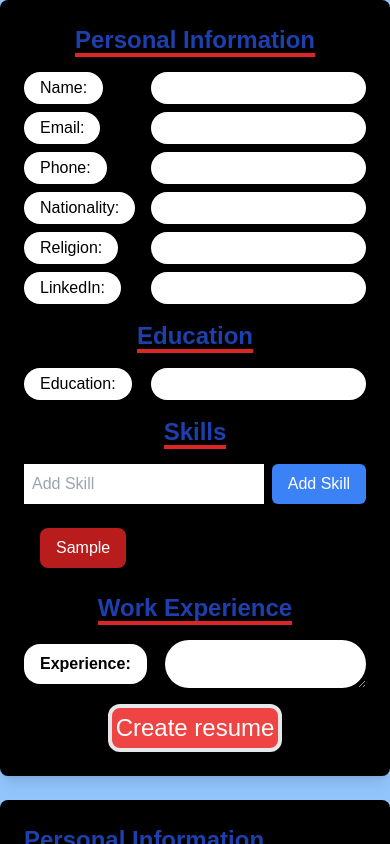
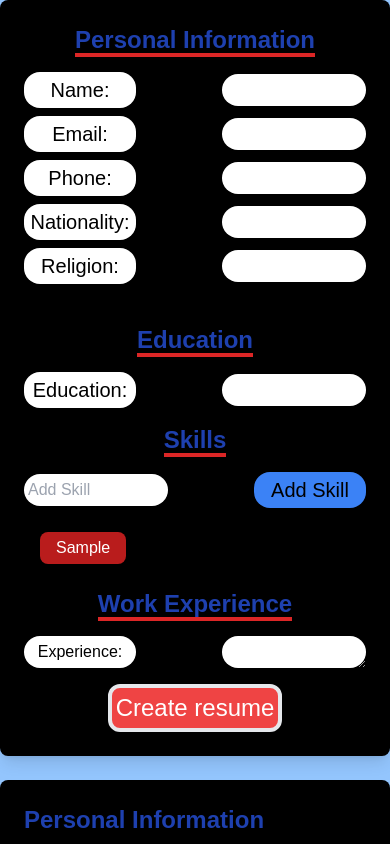
Before and after one commit to ParvezCoder/milstone3, a Next.js app: page / in a window 390 px wide. Both pictures are taken after typing "Sample" into the empty fields and a click on the button "Add Skill". Shown: the top 844 px of the page. Built offline with nearby package versions, Linux system fonts and the light colour scheme.

Commit message:
Responsive

```diff
--- a/src/app/page.tsx
+++ b/src/app/page.tsx
@@ -7,7 +7,6 @@ interface ResumeData {
   phone: string;
   nationality: string;
   religion: string;
-  linkedin: string;
   education: string;
   skills: string[]; // Explicitly setting skills as an array of strings
   experience: string;
@@ -20,13 +19,12 @@ const Resume = () => {
     phone: '',
     nationality: '',
     religion: '',
-    linkedin: '',
     education: '',
     skills: [], // Initialize as an empty string array
     experience: '',
   });
-   const [newSkill, setNewSkill] = useState('');
-   const handleInputChange = (e: React.ChangeEvent<HTMLInputElement | HTMLTextAreaElement>) => {
+  const [newSkill, setNewSkill] = useState('');
+  const handleInputChange = (e: React.ChangeEvent<HTMLInputElement | HTMLTextAreaElement>) => {
     const { name, value } = e.target;
     setResumeData({
       ...resumeData,
@@ -54,85 +52,75 @@ const Resume = () => {
 
             {/* Input field group with label */}
             <div className="flex justify-between space-x-2 items-center mb-2">
-              <label className="p-1 px-4 rounded-2xl bg-white text-black">Name:</label>
+              <label className="p-1 text-xl w-28 text-center rounded-2xl bg-white text-black">Name:</label>
               <input
                 type="text"
                 required
                 name="name"
                 value={resumeData.name}
                 onChange={handleInputChange}
-                className="p-1 rounded-3xl"
+                className="p-1 rounded-3xl w-36"
               />
             </div>
 
             <div className="flex space-x-2 items-center mb-2 justify-between">
-              <label className="p-1 px-4 rounded-2xl bg-white text-black">Email:</label>
+              <label className="p-1 text-xl w-28 text-center rounded-2xl bg-white text-black">Email:</label>
               <input
                 type="email"
                 name="email"
                 value={resumeData.email}
                 onChange={handleInputChange}
-                className="p-1 rounded-3xl"
+                className="p-1 rounded-3xl w-36"
               />
             </div>
 
             <div className="flex justify-between items-center mb-2 space-x-2">
-              <label className="p-1 px-4 rounded-2xl bg-white text-black">Phone:</label>
+              <label className="p-1 text-xl w-28 text-center rounded-2xl bg-white text-black">Phone:</label>
               <input
                 type="text"
                 name="phone"
                 value={resumeData.phone}
                 onChange={handleInputChange}
-                className="p-1 rounded-3xl"
+                className="p-1 rounded-3xl w-36"
               />
             </div>
 
             <div className="flex items-center mb-2 justify-between space-x-2">
-              <label className="p-1 px-4 rounded-2xl bg-white text-black">Nationality:</label>
+              <label className="p-1 text-xl w-28 text-center rounded-2xl bg-white text-black">Nationality:</label>
               <input
                 type="text"
                 name="nationality"
                 value={resumeData.nationality}
                 onChange={handleInputChange}
-                className="p-1 rounded-3xl"
+                className="p-1 rounded-3xl w-36"
               />
             </div>
 
             <div className="flex items-center mb-2 justify-between space-x-2">
-              <label className="p-1 px-4 rounded-2xl bg-white text-black">Religion:</label>
+              <label className="p-1 text-xl w-28 text-center rounded-2xl bg-white text-black">Religion:</label>
               <input
                 type="text"
                 name="religion"
                 value={resumeData.religion}
                 onChange={handleInputChange}
-                className="p-1 rounded-3xl"
+                className="p-1 rounded-3xl w-36"
               />
             </div>
 
-            <div className="flex items-center mb-2 justify-between space-x-2">
-              <label className="p-1 px-4 rounded-2xl bg-white text-black">LinkedIn:</label>
-              <input
-                type="text"
-                name="linkedin"
-                value={resumeData.linkedin}
-                onChange={handleInputChange}
-                className="p-1 rounded-3xl"
-              />
-            </div>
           </div>
 
-          <div className="mb-4">
+          <div className="mb-4 mt-10">
             <h2 className="text-2xl font-bold text-blue-800 mb-4 text-center">
               <span className='border-b-4 border-red-600'>Education</span>
             </h2>
             <div className="flex items-center justify-between space-x-2 mb-2">
-              <label className="p-1 px-4 rounded-2xl bg-white text-black">Education:</label>
+              <label className="p-1 text-xl w-28 text-center rounded-2xl bg-white text-black">Education:</label>
               <input
                 type="text"
                 name="education"
                 value={resumeData.education}
                 onChange={handleInputChange}
-                className="p-1 rounded-3xl"
+                className="p-1 rounded-3xl w-36"
               />
             </div>
           </div>
@@ -141,25 +129,27 @@ const Resume = () => {
             <h2 className="text-center text-2xl font-bold text-blue-800 mb-4">
               <span className='border-b-4 border-red-600'>Skills</span>
             </h2>
-            <div className="flex items-center mb-2">
+            <div className="flex items-center justify-between space-x-2 mb-2">
+
+
               <input
                 type="text"
                 value={newSkill}
                 onChange={(e) => setNewSkill(e.target.value)}
                 placeholder="Add Skill"
-                className="p-2 flex-1"
+                className="p-1 rounded-3xl w-36"
               />
-              <button
-                className="ml-2 bg-blue-500 text-white px-4 py-2 rounded-md hover:bg-blue-600 transition"
+               <button
+                className="p-1 text-xl w-28 text-center rounded-2xl bg-blue-500 text-black "
                 onClick={handleSkillAdd}
               >
                 Add Skill
               </button>
             </div>
-            <ul className="mt-4 flex">
+            <ul className="mt-4 flex ">
               {resumeData.skills.map((skill, index) => (
-                <li key={index} className='px-4 py-2 flex flex-row'>
-                  <span className="text-white bg-red-700 flex flex-row rounded-lg px-4 py-2">
+                <li key={index} className='px-4 max-w-20 py-2 flex flex-row'>
+                  <span className="text-white bg-red-700 flex flex-row rounded-lg px-4  py-1">
                     {skill}
                   </span>
                 </li>
@@ -172,14 +162,14 @@ const Resume = () => {
               <span className='border-b-4 border-red-600'>Work Experience</span>
             </h2>
             <div className="flex items-center justify-between space-x-2 mb-2">
-              <label className="p-2 px-4 rounded-2xl font-semibold bg-white text-black">
+              <label className="p-1  w-28 text-center rounded-2xl bg-white text-black">
                 Experience:
               </label>
               <textarea
                 name="experience"
                 value={resumeData.experience}
                 onChange={handleInputChange}
-                className="text-center items-center flex justify-center rounded-3xl"
+                className=" rounded-3xl h-8 w-36"
               />
             </div>
           </div>
@@ -203,9 +193,7 @@ const Resume = () => {
             <p>Phone: {resumeData.phone}</p>
             <p>Nationality: {resumeData.nationality}</p>
             <p>Religion: {resumeData.religion}</p>
-            <p>
-              LinkedIn: <a href={resumeData.linkedin} className="text-red-500">{resumeData.linkedin}</a>
-            </p>
+
           </div>
         </section>
 
```
